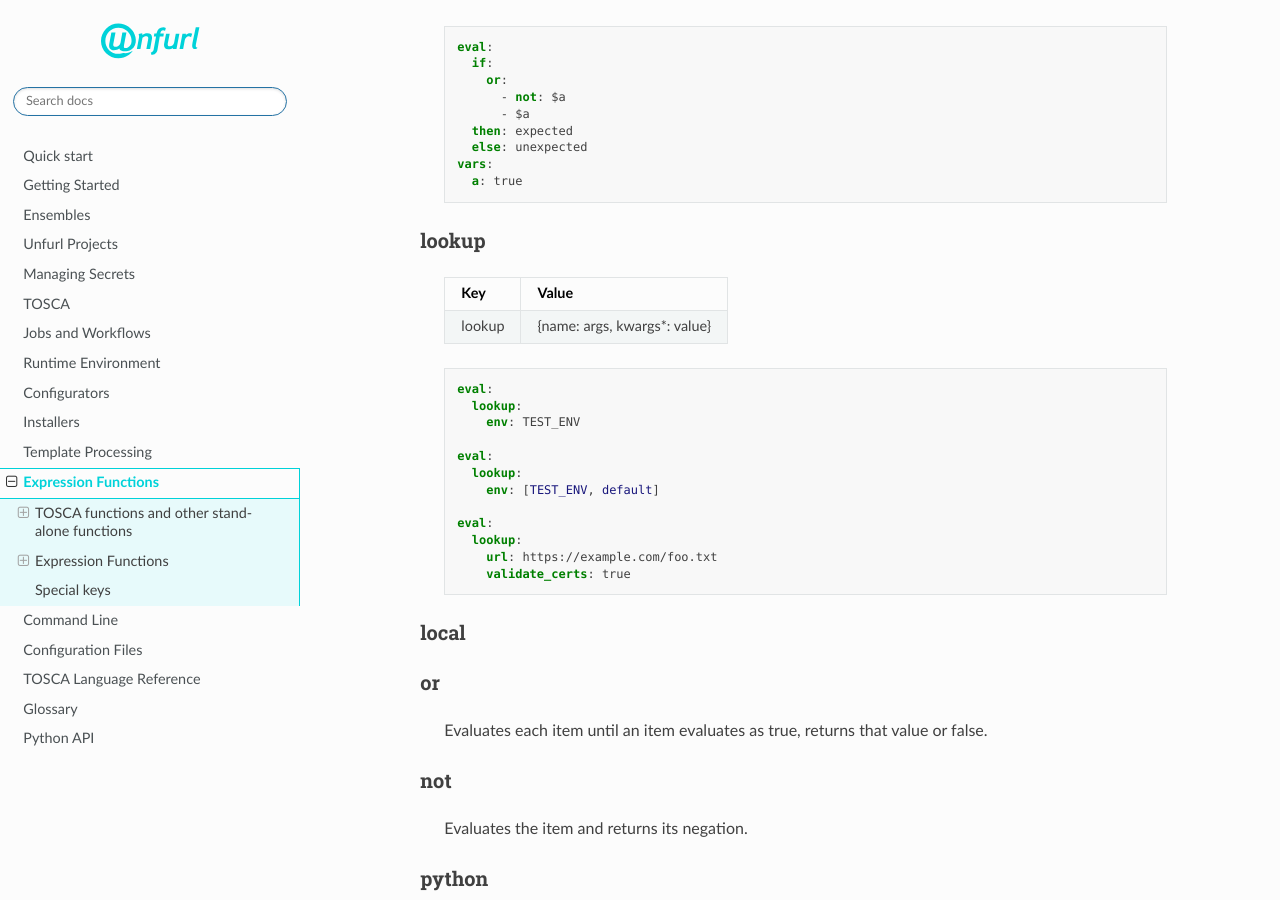
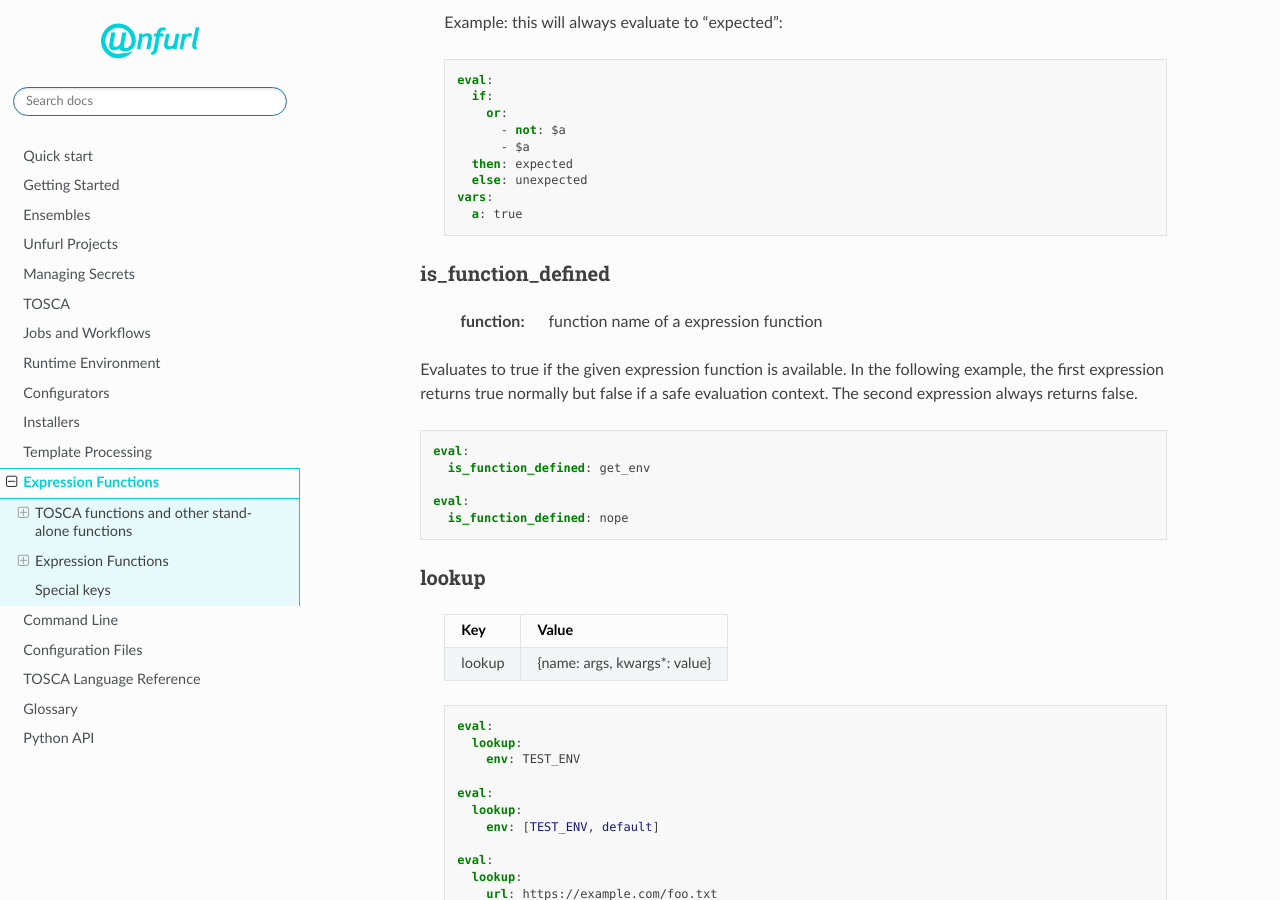
Before and after one commit to onecommons/unfurl, a Sphinx documentation site: the page built from docs/expressions.rst, in a window 1280 px wide and 900 px high, scrolled down 5777 px. Built offline with Sphinx 7.4.7 and the Read the Docs theme 2.0.0, drawn with Linux system fonts in a browser that asks for light colours; the version number could not be read and is left out; some of the changed text lies outside the part shown.

Commit message:
eval: add "is_functional_defined" expression function

```diff
--- a/docs/expressions.rst
+++ b/docs/expressions.rst
@@ -125,6 +125,7 @@ Expression Functions
   `file`                  (see below)
   foreach                 {key?, value?}
   `get_dir`               location | [location, mkdir?]
+  `is_function_defined`   function name
   `if`                    (see below)
   local                   name
   `lookup`                (see below)
@@ -264,6 +265,23 @@ if
       else: unexpected
     vars:
       a: true
+
+is_function_defined
+^^^^^^^^^^^^^^^^^^^
+
+  :function: function name of a expression function
+
+Evaluates to true if the given expression function is available.
+In the following example, the first expression returns true normally but false if a safe evaluation context.
+The second expression always returns false.
+
+.. code-block:: YAML
+
+    eval:
+      is_function_defined: get_env
+
+    eval:
+      is_function_defined: nope
 
 lookup
 ^^^^^^
```
Also changed, not shown: 2 other files.
